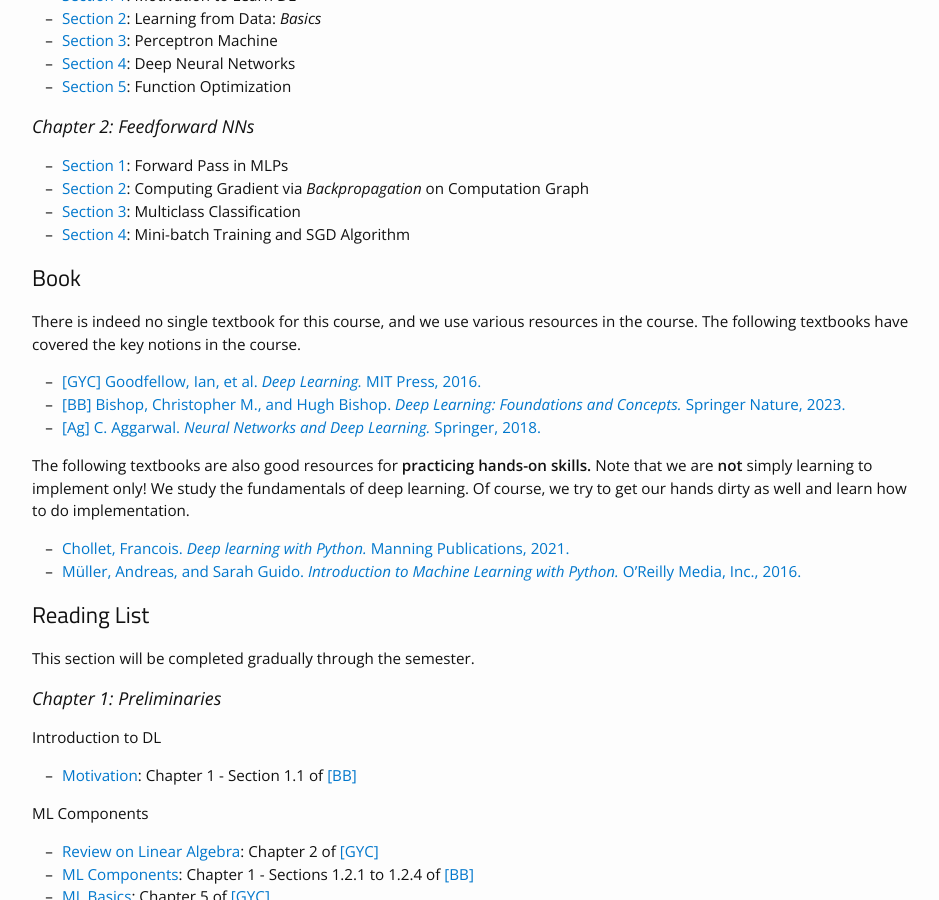
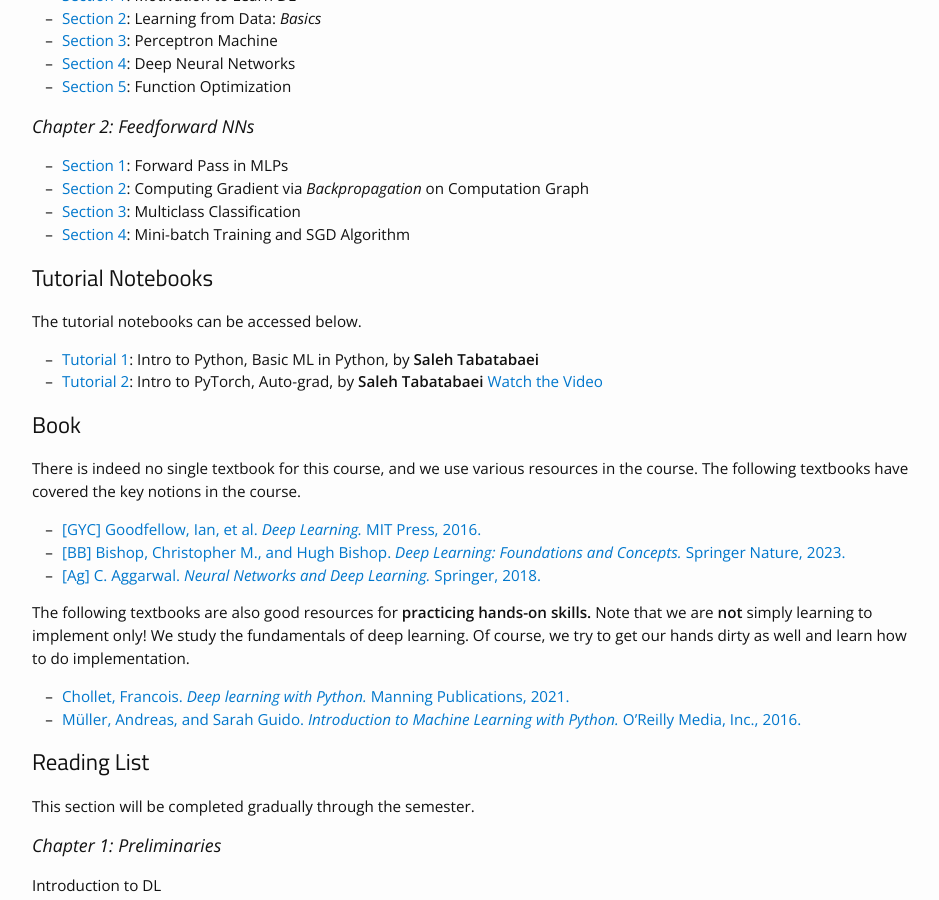
Before and after one commit to bereyhi-courses/dl-utoronto, a Jekyll site: the page built from materials.md, in a window 1280 px wide and 900 px high, scrolled down 563 px. Shown: the whole window, without its empty margins (163-1102 px from the left). Built offline with Jekyll 4.4.1, drawn with Linux system fonts in a browser that asks for light colours; nearby versions of some CDN libraries.

```diff
--- a/materials.md
+++ b/materials.md
@@ -25,9 +25,10 @@ The lecture notes are uploaded through the semester. For each chapter, the notes
 
 
 
-<!-- ## Tutorial Notebooks -->
-<!-- The tutorial notebooks can be accessed below.
-* [Tutorial 1]({{site.baseurl}}/assets/Tutorials/Tutorial_1.ipynb): PyTorch Overview, Batch Training, Embedding, and Tokenization, by __Amir Hossein Mobasheri__ -->
+## Tutorial Notebooks
+The tutorial notebooks can be accessed below.
+* [Tutorial 1](https://github.com/seyedsaleh/AplDL-tutorials-ece1508/blob/main/Tutorial_Notebooks/Tutorial1-Python-and-ML-Fundamentals.ipynb): Intro to Python, Basic ML in Python, by __Saleh Tabatabaei__
+* [Tutorial 2](https://github.com/seyedsaleh/AplDL-tutorials-ece1508/blob/main/Tutorial_Notebooks/Tutorial2-PyTorch.ipynb): Intro to PyTorch, Auto-grad, by __Saleh Tabatabaei__ [Watch the Video](https://play.library.utoronto.ca/watch/a5ad772e800fc000c61aaea3a2f3a510)
 
 
 ## Book
```
Also changed, not shown: _lectures/L20_MultiClass.md (added, +16 -0 lines), _lectures/L21_SGD.md (added, +16 -0 lines).
